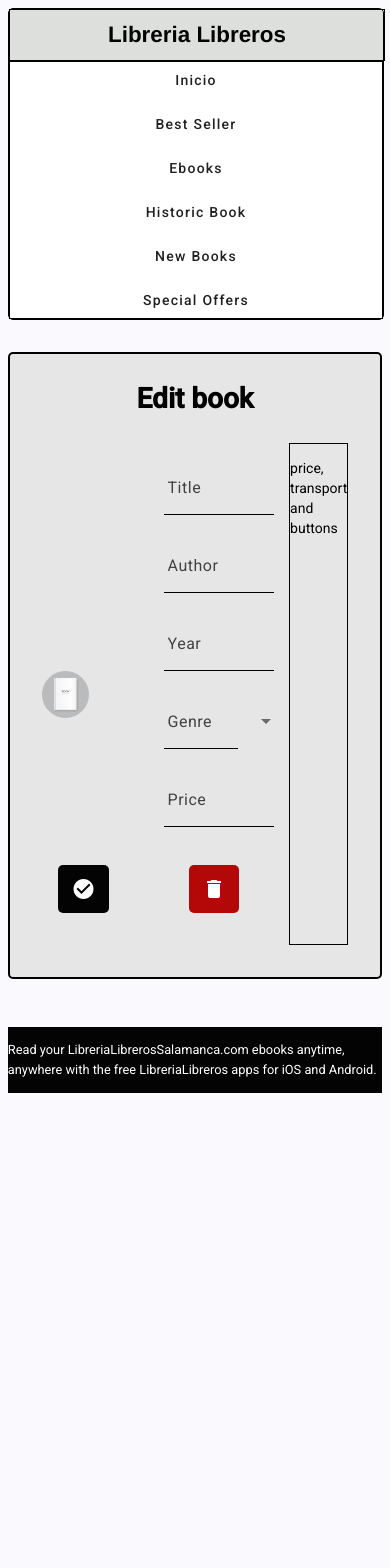
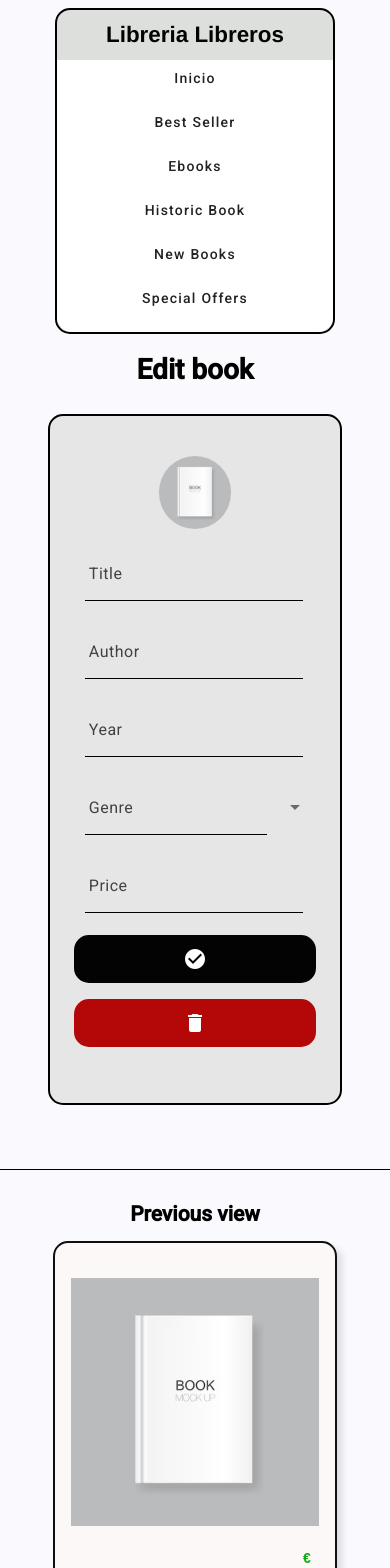
Before and after one commit to oscar1324/APP-BOOK-LIBRARY, an Angular app in the folder app-book-library/: page /Detalle-libro in a window 390 px wide. Shown: the top 1568 px of the page. Before the commit the page ends 1101 px from the top, so only its background shows below. Built offline with nearby package versions, Linux system fonts and the light colour scheme.

Commit message:
[ADD] Implements Media Querys in detail-book, header, book-card

```diff
--- a/app-book-library/src/app/app.css
+++ b/app-book-library/src/app/app.css
@@ -6,4 +6,6 @@
     padding: 0;
     margin: 0;
     padding: 2%;
+    padding-left: 4%;
+    padding-right: 4%;
 }
--- a/app-book-library/src/app/pages/book-detail-component/book-detail-component.css
+++ b/app-book-library/src/app/pages/book-detail-component/book-detail-component.css
@@ -1,16 +1,40 @@
-.main {
-    margin: 2rem 0rem 3rem 0rem;
+
+
+
+.card-container {
+    width: 100%;
+    height: auto;
+    display: flex;
+    flex-direction: row; /* REVISAR QUERY**/
+
+}
+
+.edit-card {
+    width: 75%;
+    margin: 1rem 1rem 3rem 0rem;
     border: 2px solid black;
     padding: 1rem;
-    border-radius: 5px;
+    border-radius: 15px;
     background-color: rgb(230, 230, 230);
+}
+
+.previous-card {
+    width: 20%;
+    margin: 1rem 0rem 3rem 0rem;
+    padding: 1rem;
+    display: flex;
+    flex-direction: column;
+    justify-content: center;
+    align-items: center;
+
 }
 
 .container {
     display: flex;
     flex-direction: row;
+    padding: 0.5rem;
 
-    padding: 1rem;
+
 }
 
 .box-title {
@@ -19,6 +43,7 @@
     align-items: center;
     width: 100%;
     height: auto;
+    margin-top: 2%;
 }
 
 .box-img {
@@ -27,6 +52,7 @@
     flex-direction: column;
     justify-content: center;
     align-items: center;
+    padding-top: 1rem;
 }
 
 .box-img__img {
@@ -37,7 +63,6 @@
 }
 
 .box-data {
-
     width: 55%;
     height: auto;
     padding: 1rem;
@@ -55,27 +80,20 @@
     flex-direction: row;
     justify-content: center;
     align-items: center;
-
     width: 100%;
-    margin-top: 1rem;
 }
 
 .box-button {
-
     width: 50%;
     height: auto;
-
 }
 
 .button__update {
     width: 30%;
-
     background-color: var(--color-black);
     color: var(--color-white);
     border-radius: 5px;
     margin-bottom: 1rem;
-    margin-right: 5rem;
-
 }
 
 .button__delete {
@@ -84,6 +102,181 @@
     color: var(--color-white);
     border-radius: 5px;
     margin-bottom: 1rem;
-    margin-right: 5rem;
+    margin-left: 5rem;
+}
+
+.box-data__data {
+    width: 100%;
+}
+
+@media (max-width: 768px) {
+
+    .main {
+        width: 100%;
+        height: auto;
+        display: flex;
+        flex-direction: column;
+    }
+
+    .card-container {
+        display: flex;
+        flex-direction: column;
+        justify-content: center;
+        align-items: center;
+        margin-left: 0.5rem;
+    }
+
+    .edit-card {
+        width: 72%;
+
+
+    }
+
+    .container {
+        display: flex;
+        flex-direction: column;
+        justify-content: center;
+        align-items: center;
+    }
+
+    .box-data {
+        width: 100%;
+        display: flex;
+        flex-direction: column;
+        justify-content: start;
+        align-items: start;
+    }
+
+    .control {
+        display: flex;
+        flex-direction: column;
+    }
+
+    .button__update {
+        width: 100%;
+        background-color: var(--color-black);
+        color: var(--color-white);
+        border-radius: 15px;
+        margin-bottom: 1rem;
+    }
+
+    .button__delete {
+        width: 100%;
+        background-color: var(--color-red-delete);
+        color: var(--color-white);
+        border-radius: 15px;
+        margin-bottom: 1rem;
+        margin-left: 0rem;
+    }
+
+    .box-data {
+        width: 100%;
+        height: auto;
+        padding-top: 1rem;
+    }
+
+    .previous-card {
+        width: 100%;
+        margin: 1rem 1rem 2rem 0rem;
+        padding: 1rem;
+        display: flex;
+        flex-direction: column;
+        justify-content: center;
+        align-items: center;
+        border: 1px solid black;
+    }
+
+    .previous-card-book-card {
+        width: 80%;
+        height: 150rem;
+    }
+
 
 }
+
+
+
+@media (max-width: 978px) {
+
+    .main {
+        width: 100%;
+        height: auto;
+        display: flex;
+        flex-direction: column;
+    }
+
+    .card-container {
+        display: flex;
+        flex-direction: column;
+        justify-content: center;
+        align-items: center;
+        margin-left: 0.5rem;
+    }
+
+    .edit-card {
+        width: 72%;
+
+
+    }
+
+    .container {
+        display: flex;
+        flex-direction: column;
+        justify-content: center;
+        align-items: center;
+    }
+
+    .box-data {
+        width: 100%;
+        display: flex;
+        flex-direction: column;
+        justify-content: start;
+        align-items: start;
+    }
+
+    .control {
+        display: flex;
+        flex-direction: column;
+    }
+
+    .button__update {
+        width: 100%;
+        background-color: var(--color-black);
+        color: var(--color-white);
+        border-radius: 15px;
+        margin-bottom: 1rem;
+    }
+
+    .button__delete {
+        width: 100%;
+        background-color: var(--color-red-delete);
+        color: var(--color-white);
+        border-radius: 15px;
+        margin-bottom: 1rem;
+        margin-left: 0rem;
+    }
+
+    .box-data {
+        width: 100%;
+        height: auto;
+        padding-top: 1rem;
+    }
+
+    .previous-card {
+        width: 100%;
+        margin: 1rem 1rem 2rem 0rem;
+        padding: 1rem;
+        display: flex;
+        flex-direction: column;
+        justify-content: center;
+        align-items: center;
+        border: 1px solid black;
+    }
+
+    .previous-card-book-card {
+        width: 79%;
+        height: 150rem;
+    }
+
+
+}
--- a/app-book-library/src/app/pages/book-detail-component/book-detail-component.html
+++ b/app-book-library/src/app/pages/book-detail-component/book-detail-component.html
@@ -2,13 +2,15 @@
     <div class="box-title">
         <h1 class="title">Edit book</h1>
     </div>
+    <div class="card-container">
+        <div class="edit-card">
+
             <div class="container">
                 <div class="box-img">
                 <img class="box-img__img" src="assets/img/book_grey.avif">
                 </div>
                 <div class="box-data">
                     <div class="box-data__data">
-
                         <form [formGroup]="updateBookForm" >
                             <app-form-input formControlName="title" [label]="'Title'" [type]="'text'" [inputValue]="data.title"></app-form-input>
                             <app-form-input formControlName="author" [label]="'Author'" [type]="'text'" [inputValue]="data.author"></app-form-input>
@@ -17,9 +19,7 @@
                             <app-form-input formControlName="price" [label]="'Price'" [type]="'text'" [inputValue]="data.price"></app-form-input>
 
                         </form>
-
                     </div>
-
                     <div class="control">
                         <button mat-icon-button class="button__update" (click)="updateRequest()">
                             <mat-icon>
@@ -31,12 +31,18 @@
                                 delete
                             </mat-icon>
                         </button>
-
+                    </div>
+                </div>
             </div>
 
         </div>
-        <div class="box__pay">
-            <p> price, transport and buttons</p>
+        <div class="previous-card">
+            <div class="previous-card-title">
+                <h2>Previous view</h2>
+            </div>
+            <div class="previous-card-book-card">
+                <app-book-card [book]="data"></app-book-card>
             </div>
         </div>
     </div>
+</div>
--- a/app-book-library/src/app/pages/book-list-component/book-list-component.css
+++ b/app-book-library/src/app/pages/book-list-component/book-list-component.css
@@ -14,6 +14,7 @@
     height: auto;
     padding: 1% 0% 1% 0%;
     background-color: var(--color-background-grey);
+    border-radius: 15px;
 }
 
 .container {
@@ -37,6 +38,7 @@
 
 .best-seller-panel__container {
     background-color: var(--color-background-grey);
+    border-radius: 15px;
 
 }
 
--- a/app-book-library/src/app/shared/components/book-card/book-card.css
+++ b/app-book-library/src/app/shared/components/book-card/book-card.css
@@ -2,14 +2,14 @@
 .book-card {
     border: 2px solid rgb(15, 15, 15);
 
-    padding: 0.5rem;
+    padding: 1rem;
     max-width: 100%;
     height: auto;
     display: flex;
     flex-direction: column;
     justify-content: center;
     align-items: center;
-    border-radius: 5px;
+    border-radius: 15px;
     box-shadow: 6px 5px 6px rgba(0, 0, 0, 0.1);
     transition: transform 0.2s ease;
     background-color: rgb(253, 248, 248);
@@ -18,13 +18,10 @@
 .book-card:hover {
     background-color:rgb(255, 255, 255);
     border: 3px solid rgb(15, 15, 15);
+
 }
 
-/*
-height: 10rem;
-    width: 6.5rem;
 
-**/
 .book-card-box-img {
     width: 100%;
     height: auto;
@@ -81,7 +78,6 @@ height: 10rem;
     display: flex;
     justify-content: start;
     align-items: start;
-
     padding-left: 0.8rem;
     font-family: 'Intel', sans-serif;
     color: var(--color-grey-white2);
@@ -94,9 +90,104 @@ height: 10rem;
 .box_form--button {
 
     width: 100%;
+    display: flex;
+    flex-direction: column;
+    justify-content: center;
+    align-items: center;
 }
 
 .button {
     background-color: var(--color-black);
     width: 100%;
 }
+
+@media (max-width: 768px) {
+
+    .book-card-box-img {
+        width: 100%;
+        height: auto;
+        display: flex;
+        justify-content: center;
+        align-items: center;
+        margin-top: 0.5rem;
+        margin-bottom: 0.5rem;
+        max-width: 20rem;
+    }
+
+        .book-card-box-data__title {
+
+        width: 74%;
+        display: flex;
+        justify-content: start;
+        align-items: start;
+        font-family: 'Intel', sans-serif;
+        padding-left: 1.7rem;
+    }
+
+    .book-card-box-data__price{
+        width: 24%;
+        padding-bottom: 0.25rem;
+        padding-right: 2rem;
+    }
+
+    .book-card-box-genre__genre {
+
+        width: 100%;
+        display: flex;
+        justify-content: start;
+        align-items: start;
+        padding-left: 3.4rem;
+        font-family: 'Intel', sans-serif;
+        color: var(--color-grey-white2);
+    }
+
+}
+
+@media (max-width: 978px) {
+
+    .book-card-box-img {
+        width: 100%;
+        height: auto;
+        display: flex;
+        justify-content: center;
+        align-items: center;
+        margin-top: 1.2rem;
+        margin-bottom: 0.5rem;
+        max-width: 30rem;
+    }
+
+
+    .book-card-box-data__title {
+
+        width: 74%;
+        display: flex;
+        justify-content: start;
+        align-items: start;
+        font-family: 'Intel', sans-serif;
+        padding-left: 0.2rem;
+    }
+
+    .book-card-box-data__price{
+        width: 24%;
+        padding-bottom: 0.25rem;
+        padding-right: 0.5rem;
+    }
+
+    .book-card-box-genre__genre {
+
+        width: 100%;
+        display: flex;
+        justify-content: start;
+        align-items: start;
+        padding-left: 0.5rem;
+        font-family: 'Intel', sans-serif;
+        color: var(--color-grey-white2);
+    }
+
+    .button{
+        width: 96%;
+        margin-bottom: 1rem;
+
+    }
+
+}
--- a/app-book-library/src/app/shared/components/header/header.css
+++ b/app-book-library/src/app/shared/components/header/header.css
@@ -8,8 +8,8 @@ header {
 
 .content-header {
     background-color: rgb(221, 223, 220);
-    border: 1px solid black;
-    border-radius: 5px;
+    border: 2px solid black;
+    border-radius: 15px;
     display: flex;
     flex-direction: row;
     width: 100%;
@@ -19,7 +19,7 @@ header {
 .box-title {
     width: 20%;
     height: 100%;
-    border: 1px solid black;
+    border-right: 1px solid black;
 }
 
 .title {
@@ -40,10 +40,29 @@ mat-toolbar {
     flex-direction: row;
     justify-content: center;
     align-items: center;
-    border: 1px solid black;
+
+    border-bottom-right-radius: 15px;
+    border-top-right-radius: 15px;
 }
 
 @media (max-width: 768px) {
+    header {
+        display: flex;
+        flex-direction: column;
+        justify-content: center;
+        align-items: center;
+        width: 80%;
+        height: 100%;
+        padding: 0;
+    }
+
+    .header {
+        width: 100%;
+        display: flex;
+        flex-direction: column;
+        justify-content: center;
+        align-items: center;
+    }
 
     .content-header {
         display: flex;
@@ -54,14 +73,69 @@ mat-toolbar {
         width: 100%;
         font-size: 0.7rem;
     }
+
+    .box-title {
+        border-right: 0px;
+    }
     .box-toolbar {
         flex-direction: column;
         gap: 0.5rem;
         width: 100%;
+        border-top-right-radius: 0px;
+        border-bottom-right-radius: 15px;
+        border-bottom-left-radius: 15px;
+        padding-bottom:1rem ;
+    }
+
+    .button {
+
+        width: 100%;
     }
 }
 
-@media (max-width: 1080px) {
+@media (max-width: 978px) {
 
+    header {
+        display: flex;
+        flex-direction: column;
+        justify-content: center;
+        align-items: center;
+        width: 77%;
+        height: 100%;
+        margin:0 ;
+        padding: 0;
+    }
+
+    .header {
+        width: 100%;
+        display: flex;
+        flex-direction: column;
+        justify-content: center;
+        align-items: center;
+    }
+
+    .content-header {
+        display: flex;
+        flex-direction: column;
+
+    }
+
+    .box-title  {
+        width: 100%;
+        font-size: 0.7rem;
+    }
+
+    .box-title {
+        border-right: 0px;
+    }
+    .box-toolbar {
+        flex-direction: column;
+        gap: 0.5rem;
+        width: 100%;
+        border-top-right-radius: 0px;
+        border-bottom-right-radius: 15px;
+        border-bottom-left-radius: 15px;
+
+    }
 
 }
--- a/app-book-library/src/app/shared/components/header/header.html
+++ b/app-book-library/src/app/shared/components/header/header.html
@@ -1,3 +1,4 @@
+<div class="header">
     <header>
         <div class="content-header">
             <div class="box-title">
@@ -5,13 +6,14 @@
             </div>
 
             <mat-toolbar class="box-toolbar">
-            <button mat-button routerLink="/"> Inicio</button>
-            <button mat-button routerLink="/"> Best Seller</button>
-            <button mat-button routerLink="/"> Ebooks</button>
-            <button mat-button routerLink="/"> Historic Book</button>
-            <button mat-button routerLink="/Detalle-libro">New Books</button>
-            <button mat-button routerLink="/"> Special Offers</button>
+                <button mat-button routerLink="/" class="button"> Inicio</button>
+                <button mat-button routerLink="/" class="button"> Best Seller</button>
+                <button mat-button routerLink="/" class="button"> Ebooks</button>
+                <button mat-button routerLink="/" class="button"> Historic Book</button>
+                <button mat-button routerLink="/Detalle-libro" class="button">New Books</button>
+                <button mat-button routerLink="/" class="button"> Special Offers</button>
             </mat-toolbar>
 
         </div>
     </header>
+</div>
--- a/app-book-library/src/app/shared/forms/form-input/form-input.css
+++ b/app-book-library/src/app/shared/forms/form-input/form-input.css
@@ -6,12 +6,11 @@
 ::ng-deep .mdc-notched-outline__notch {
     border: none !important;
     width: 100% !important;
-
     clip-path: none !important;
 }
 
 ::ng-deep .mat-mdc-text-field-wrapper .mdc-notched-outline__notch {
-    width: 100%;
+width: 100%;
   border-bottom: 1px solid black !important;
   border-left: none !important;
   border-right: none !important;
@@ -36,3 +35,12 @@
 .mdc-notched-outline {
     border-bottom: 2px solid black;
 }
+
+@media (max-width: 768px) {
+    .input {
+        width: 100%;
+        margin-left: 0rem;
+        margin-right: 0rem;
+        border: none !important;
+    }
+}
--- a/app-book-library/src/app/shared/forms/form-select/form-select.css
+++ b/app-book-library/src/app/shared/forms/form-select/form-select.css
@@ -3,3 +3,12 @@
     margin-left: 3rem;
     margin-right: 3rem;
 }
+
+@media (max-width: 768px) {
+    .input {
+        width: 100%;
+        margin-left: 0rem;
+        margin-right: 0rem;
+        border: none !important;
+    }
+}
```
Also changed, not shown: app-book-library/src/app/pages/book-detail-component/book-detail-component.ts (+12 -3 lines), app-book-library/src/app/shared/components/best-seller-component/best-seller-component.css (line endings or trailing spaces). Lines whose indentation alone changed are shown as unchanged.
